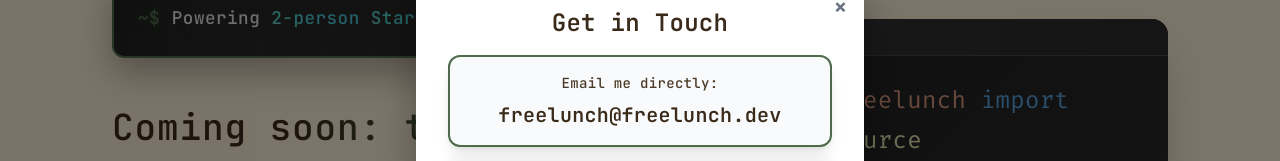
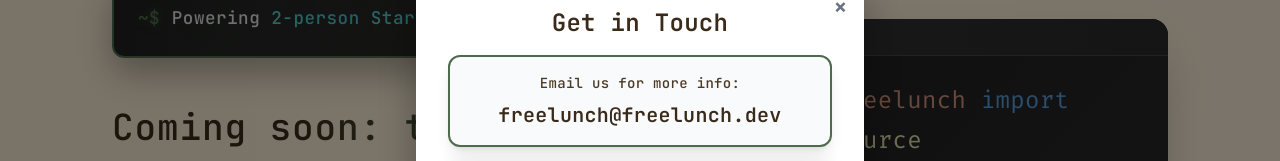
Before and after one commit to oliveiragil/freelunch-site, a Next.js app: page / in a window 1280 px wide. Both pictures are taken after a click on the button "Contact". Shown: the part 287-448 px from the top of the page. Built offline with nearby package versions, Linux system fonts and the light colour scheme; no server answers; the database is empty.

Commit message:
Email us for more info

```diff
--- a/src/app/page.tsx
+++ b/src/app/page.tsx
@@ -1041,7 +1041,7 @@ export default function Home() {
           <div className="flex flex-col gap-4 w-full text-center">
             <h3 className="text-2xl font-bold" style={{color: 'var(--dark-brown)'}}>Get in Touch</h3>
             <div className="bg-gray-50 rounded-xl p-4 border-2 shadow-lg" style={{borderColor: 'var(--green)'}}>
-              <p className="text-sm font-medium mb-2" style={{color: 'var(--brown)'}}>Email me directly:</p>
+              <p className="text-sm font-medium mb-2" style={{color: 'var(--brown)'}}>Email us for more info:</p>
               <a
                 href="mailto:freelunch@freelunch.dev"
                 className="text-xl font-bold hover:underline transition-colors"
```
